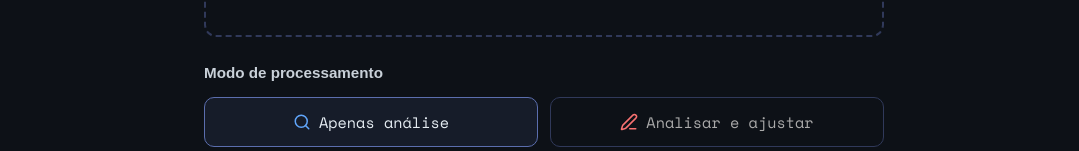
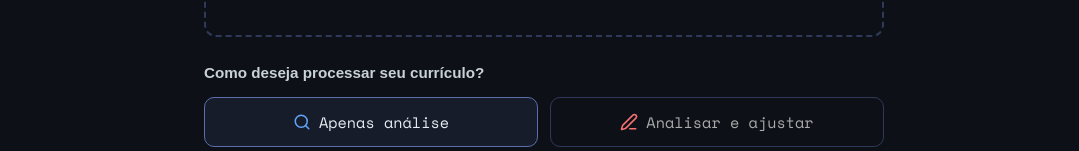
Before and after one commit to Ramon1337/front-analise-curriculo-com-ia, a React (Vite) app: page / in a window 1280 px wide. Shown: the part 732-883 px from the top of the page, without its empty margins (96-1175 px from the left). Built offline with nearby package versions, Linux system fonts and the light colour scheme; no server answers; a web font is replaced by a local one.

Commit message:
fix: update title text in ModeSelector component for clarity

```diff
--- a/src/components/ModeSelector.tsx
+++ b/src/components/ModeSelector.tsx
@@ -11,7 +11,9 @@ interface Props {
 export default function ModeSelector({ mode, onModeChange }: Props) {
   return (
     <div className="mode-selector">
-      <h3 className="mode-selector__title">Modo de processamento</h3>
+      <h3 className="mode-selector__title">
+        Como deseja processar seu currículo?
+      </h3>
       <div className="mode-selector__options">
         <label
           className={`mode-option ${mode === 'analysis' ? 'mode-option--active' : ''}`}
```
